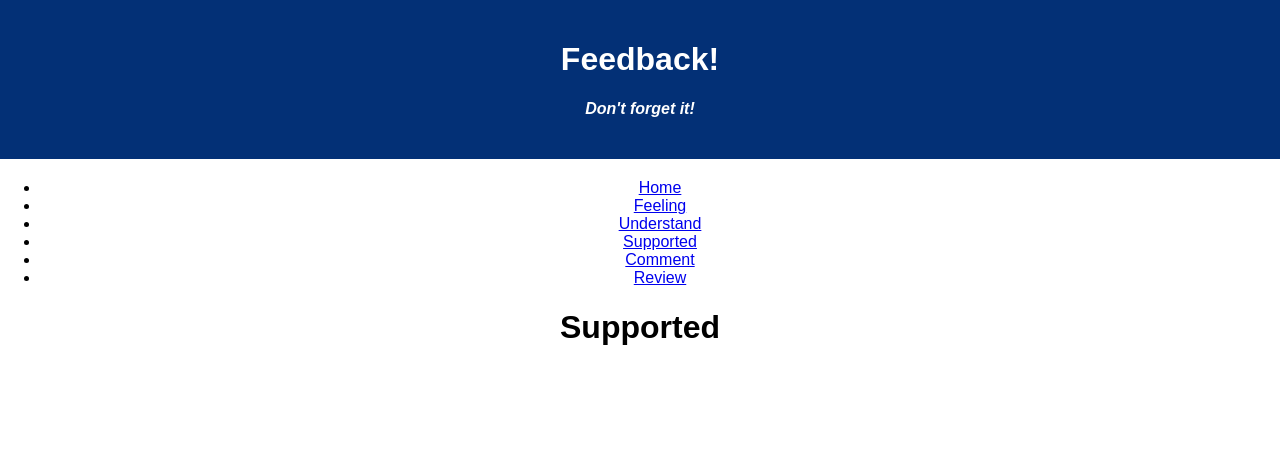
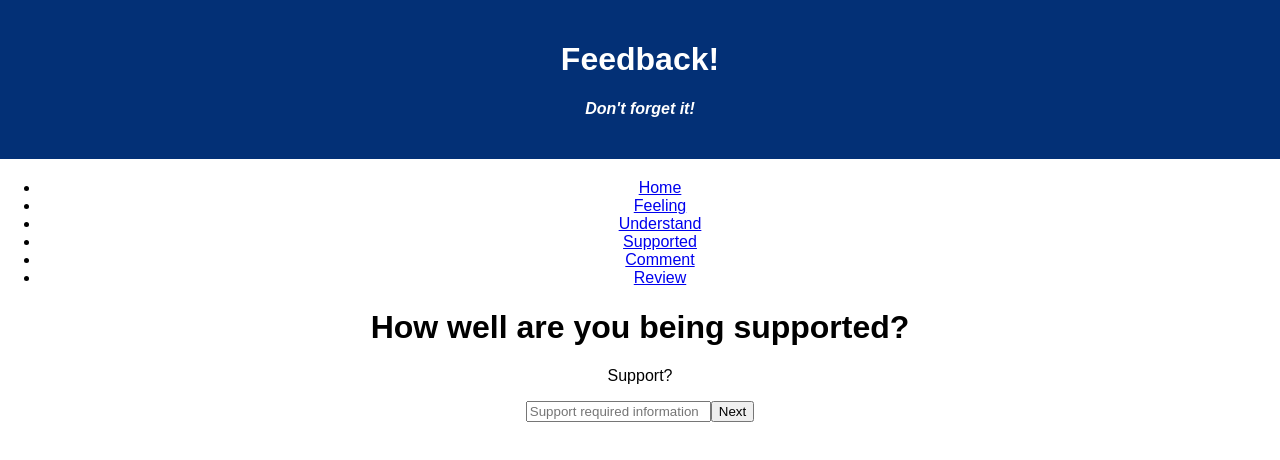
Before and after one commit to HOZ1997/weekend-redux-feedback-loop, a React (Create React App) app: page /#/supported in a window 1280 px wide. Shown: the top 460 px of the page. Built offline with nearby package versions, Linux system fonts and the light colour scheme.

Commit message:
comment supported and review functioning need to add history index also updated with reducers

```diff
--- a/src/components/Comment/Comment.jsx
+++ b/src/components/Comment/Comment.jsx
@@ -1,56 +1,53 @@
-import React from 'react';
+// import React from 'react';
 
-function Comment() {
-  return (
-    <div>
-      <h1>Comment</h1>
+// function Comment() {
+//   return (
+//     <div>
+//       <h1>Comment</h1>
 
-    </div>
-  );
-}
+//     </div>
+//   );
+// }
 
-export default Comment;
+// export default Comment;
 
 
 
 
-// import React from 'react';
-// import {useState} from 'react';
-// import {useDispatch} from 'react-redux';
+import React from 'react';
+import {useState} from 'react';
+import {useDispatch} from 'react-redux';
 
-// let comments =[];
+let comments =[];
 
-// function Comment(){
-//     const dispatch = useDispatch();
-//     const [comment, setComment] = useState('');
-//     //const history = useHistory();
+function Comment(){
+    const dispatch = useDispatch();
+    const [comment, setComment] = useState('');
+    //const history = useHistory();
 
-//     const changeComment = (event) => {
-//       setComment(event.target.value)
-//     }
+    const changeComment = (event) => {
+        console.log (comments)
+      setComment(event.target.value)
+    }
 
-//     const addComment = () =>{
-//       dispatch({type: 'SEND_COMMENT', payload: comment})
-//       //history.push ('/comment')
-//     }
+    const addComment = () =>{
+      dispatch({type: 'SEND_COMMENT', payload: comment})
+      //history.push ('/comment')
+    }
 
-//     return (
-//       <div>
-//         <div>
-//              <input type="text" placeholder="comment" onChange={changeComment}></input>
-//              <button onClick={addComment}>Next</button>
-//           </div>
+    return (
+      <div>
+        <div>
+        <h1>Any comments you want to leave?</h1>
+        <p>Comments</p>
+             <input type="text" placeholder="comment" onChange={changeComment}></input>
+             <button onClick={addComment}>NEXT</button>
+          </div>
 
-//           <div className="commentinfo">
+      </div>
 
-//         {comment.map((comment, i) =>
-//           <img
-//             key={i}
-//             src={comment}
-//           />
-//         )}
-//         </div>
-//       </div>
+    );
+  }
 
-//     );
-//   }
+
+  export default Comment;
--- a/src/components/Review/Review.jsx
+++ b/src/components/Review/Review.jsx
@@ -4,14 +4,22 @@ import { useSelector } from 'react-redux';
 function Review() {
     const gotFeeling = useSelector( store => store.sendFeeling );
     const gotUnderstand = useSelector( store => store.sendUnderstand );
+    const gotSupported = useSelector( store => store.sendSupported );
+    const gotComment = useSelector( store => store.sendComment );
   return (
     <div>
-      <h1>Review</h1>
+      <h1>Review Your Feedback</h1>
 
-  <li><a href="/#/home">{ gotFeeling }</a></li>
+
     <p> Feelings: { gotFeeling} </p>
     <p> Understanding: { gotUnderstand} </p>
+    <p> Support: { gotSupported} </p>
+    <p> Comments: { gotComment} </p>
+
+    <li><a href="/#/home">{ gotFeeling }</a></li>
     </div>
+
+
   );
 }
 
--- a/src/components/Supported/Supported.jsx
+++ b/src/components/Supported/Supported.jsx
@@ -1,65 +1,56 @@
+// import React from 'react';
+
+// function Supported() {
+//   return (
+//     <div>
+//       <h1>Supported</h1>
+
+//     </div>
+//   );
+// }
+
+// export default Supported;
+
+
+
+
 import React from 'react';
+import {useState} from 'react';
+import {useDispatch} from 'react-redux';
 
-function Supported() {
-  return (
-    <div>
-      <h1>Supported</h1>
+let support =[];
 
-    </div>
-  );
-}
+function Supported(){
+    const dispatch = useDispatch();
+    const [supported, setSupported] = useState('');
+    //const history = useHistory();
 
-export default Supported;
+    const changeSupported = (event) => {
+        console.log (support)
+      setSupported(event.target.value)
+    }
+
+    const addSupported = () =>{
+      dispatch({type: 'SEND_SUPPORT', payload: supported})
+      //history.push ('/understand')
+    }
+
+    return (
+      <div>
+        <div>
+        <h1>How well are you being supported?</h1>
+        <p>Support?</p>
+             <input type="text" placeholder="Support required information" onChange={changeSupported}></input>
+             <button onClick={addSupported}>Next</button>
+          </div>
+
+      </div>
+
+    );
+  }
 
 
 
 
 
-
-
-// import React from 'react';
-// import {useState} from 'react';
-// import {useDispatch} from 'react-redux';
-
-// let support =[];
-
-// function Supported(){
-//     const dispatch = useDispatch();
-//     const [supported, setSupported] = useState('');
-//     //const history = useHistory();
-
-//     const changeSupported = (event) => {
-//       setSupported(event.target.value)
-//     }
-
-//     const addSupported = () =>{
-//       dispatch({type: 'SEND_SUPPORT', payload: supported})
-//       //history.push ('/understand')
-//     }
-
-//     return (
-//       <div>
-//         <div>
-//              <input type="text" placeholder="Support required information" onChange={changeSupported}></input>
-//              <button onClick={addSupported}>Next</button>
-//           </div>
-
-//           <div className="supportinfo">
-
-//         {support.map((supported, i) =>
-//           <img
-//             key={i}
-//             src={supported}
-//           />
-//         )}
-//         </div>
-//       </div>
-
-//     );
-//   }
-
-
-
-
-
-// export default Supported;
+ export default Supported;
--- a/src/index.js
+++ b/src/index.js
@@ -20,18 +20,26 @@ const sendUnderstand = (state ='', action) =>{
     return state;
 }
 
-// const sendSupported = (state ='', action) =>{
-//     if (action.type === 'SEND_SUPPORT'){
-//         state = action.payload;
-//     }
-//     return state;
-// }
+const sendSupported = (state ='', action) =>{
+    if (action.type === 'SEND_SUPPORT'){
+        state = action.payload;
+    }
+    return state;
+}
+
+const sendComment = (state ='', action) =>{
+    if (action.type === 'SEND_COMMENT'){
+        state = action.payload;
+    }
+    return state;
+}
 
 const store = createStore(
     combineReducers({
         sendFeeling,
-        sendUnderstand
-        //sendSupported
+        sendUnderstand,
+        sendSupported,
+        sendComment
 
     })
 )
```
